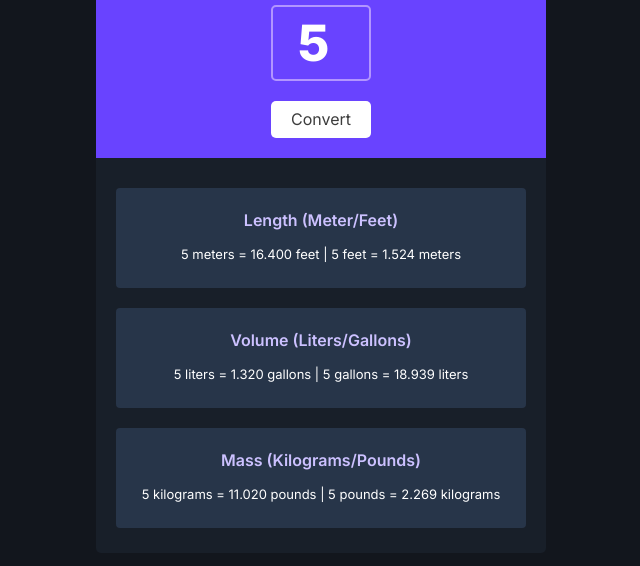
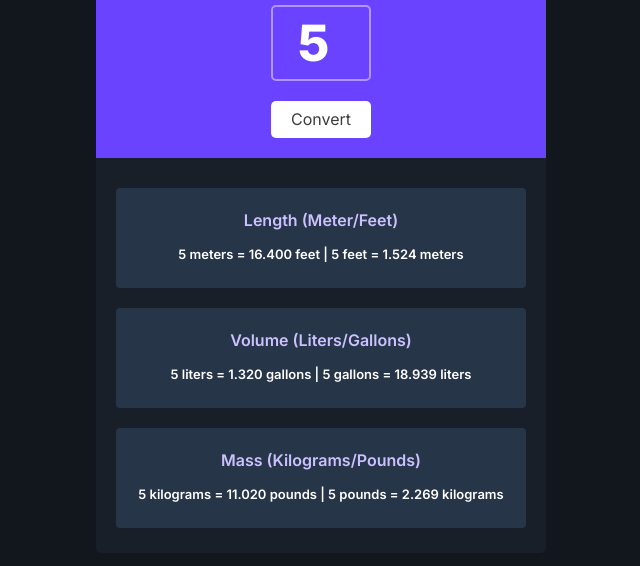
Before and after one commit to Ryan-Zayne/UNIT-CONVERTER, a plain HTML site: page index.html in a window 1280 px wide. Both pictures are taken after typing "5" into the empty fields and a click on the button "Convert". Shown: the part 172-738 px from the top of the page, without its empty margins (319-959 px from the left). Drawn offline with Linux system fonts and the light colour scheme.

Commit message:
few chnagees

```diff
--- a/script.js
+++ b/script.js
@@ -1,8 +1,11 @@
 const inputEl = document.getElementById("input-el"),
 	buttonEl = document.getElementById("convert-btn"),
-  lengthCard = document.getElementsByClassName("result-holder")[0],
-  volumeCard = document.getElementsByClassName("result-holder")[1],
-  massCard = document.getElementsByClassName("result-holder")[2];
+	lengthCard = document.querySelectorAll(".result-holder")[0],
+	volumeCard = document.querySelectorAll(".result-holder")[1],
+	massCard = document.querySelectorAll(".result-holder")[2];
+
+buttonEl.addEventListener("click", conversion);
+
 
 function conversion() {
 	const meterConv = inputEl.value * 3.28,
@@ -11,16 +14,18 @@ function conversion() {
 		gallonConv = inputEl.value / 0.264,
 		kilogramConv = inputEl.value * 2.204,
 		poundsConv = inputEl.value / 2.204;
+		console.dir(inputEl.value)
+	if (inputEl.value > 0) {
+		lengthCard.textContent = `${inputEl.value} meters = ${meterConv.toFixed(3)} feet
+									|
+									${inputEl.value} feet = ${feetConv.toFixed(3)} meters`;
 
-  if (inputEl.value > 0) {
-    lengthCard.textContent = `${inputEl.value} meters = ${meterConv.toFixed(3)} feet | ${inputEl.value} feet = ${feetConv.toFixed(3)} meters`;
+		volumeCard.textContent = `${inputEl.value} liters = ${literConv.toFixed(3)} gallons
+									|
+									${inputEl.value} gallons = ${gallonConv.toFixed(3)} liters`;
 
-    volumeCard.textContent = `${inputEl.value} liters = ${literConv.toFixed(3)} gallons | ${inputEl.value} gallons = ${gallonConv.toFixed(3)} liters`;
-
-    massCard.textContent = `${inputEl.value} kilograms = ${kilogramConv.toFixed(3)} pounds | ${inputEl.value} pounds = ${poundsConv.toFixed(3)} kilograms`;
-  } else {
-    window.location.reload();
+		massCard.textContent = `${inputEl.value} kilograms = ${kilogramConv.toFixed(3)} pounds
+								|
+								${inputEl.value} pounds = ${poundsConv.toFixed(3)} kilograms`;
 	}
 }
-
-buttonEl.addEventListener("click", conversion);
--- a/styles.css
+++ b/styles.css
@@ -134,4 +134,5 @@ input[type="number"]:focus {
 span.result-holder {
     font-size: 1.3rem;
     color: white;
+    font-weight: 600;
 }
```
Lines whose indentation alone changed are shown as unchanged.
